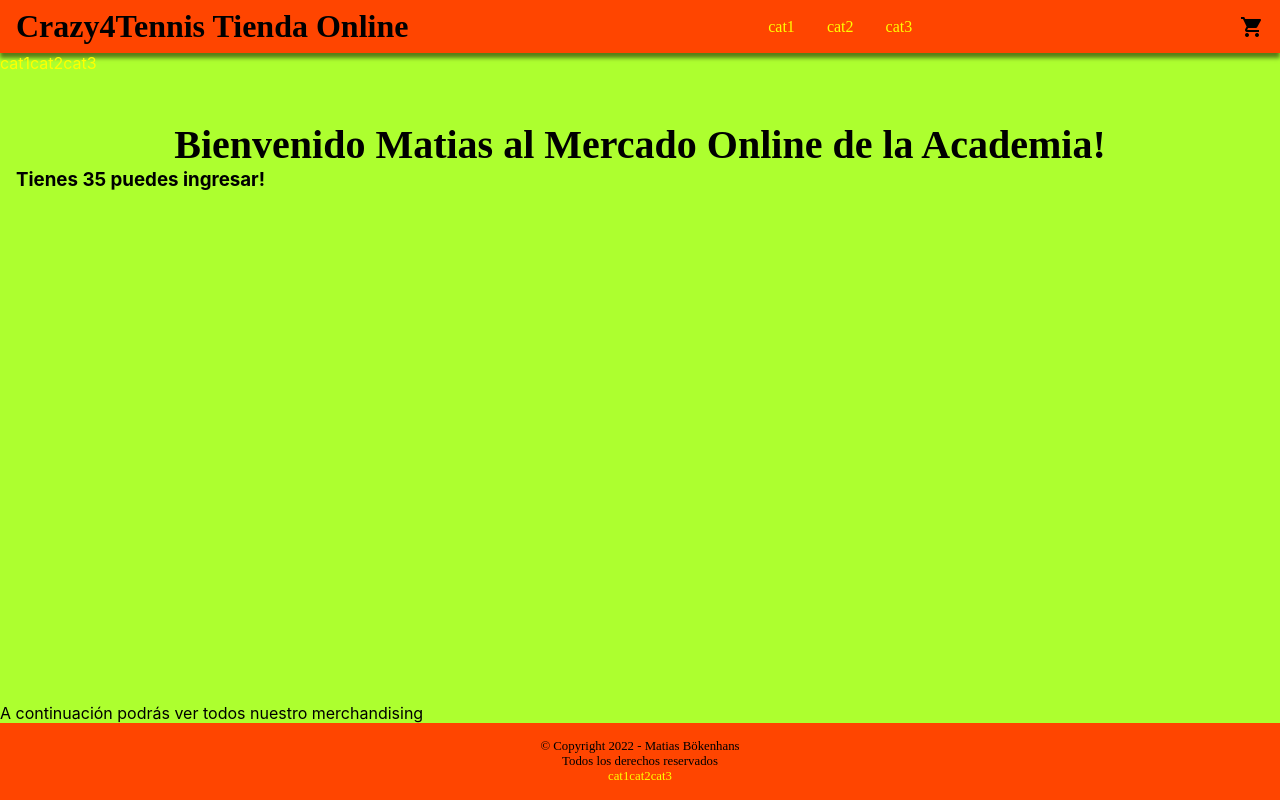
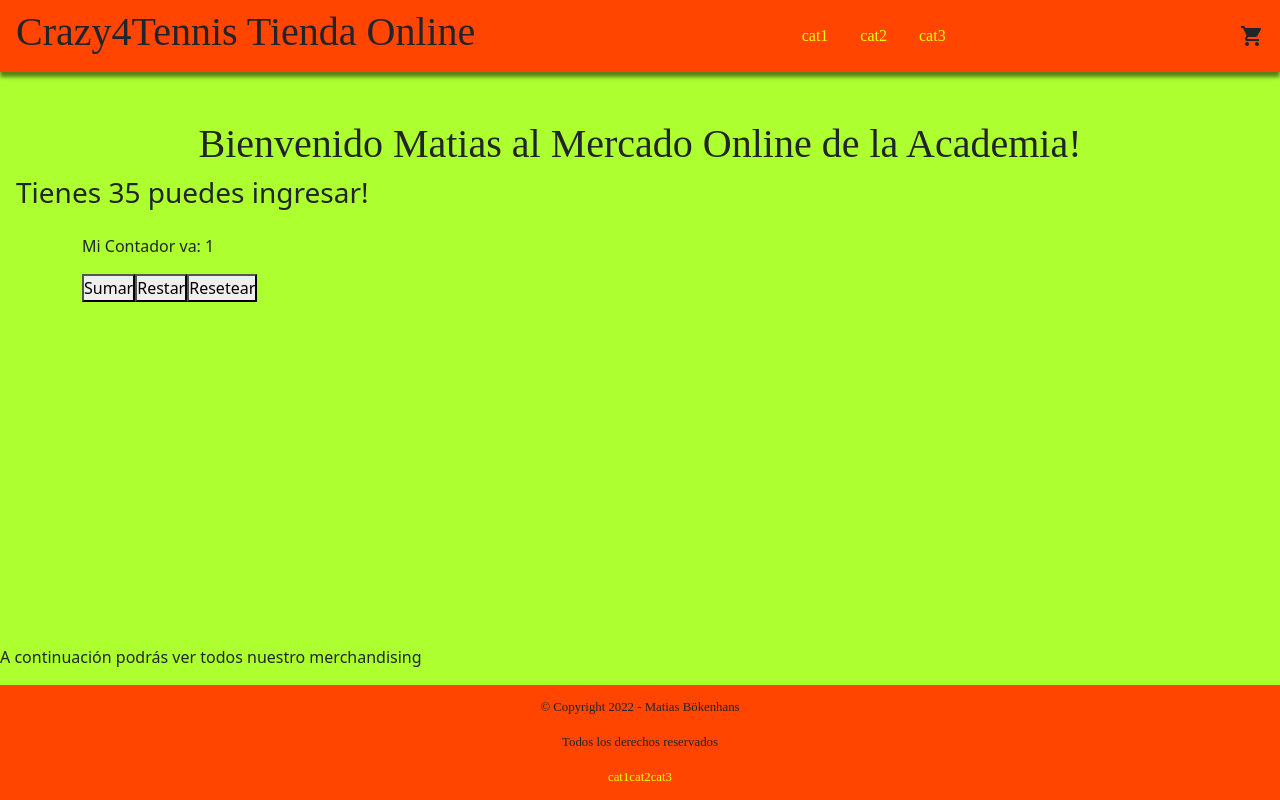
Before and after one commit to MatiasBok/Curso_ReactJS, a React (Create React App) app: page / in a window 1280 px wide. Built offline with nearby package versions, Linux system fonts and the light colour scheme; a web font is replaced by a local one.

Commit message:
Quinto Commit: Entrega del desafío; se agregó contador

```diff
--- a/package.json
+++ b/package.json
@@ -6,7 +6,9 @@
     "@testing-library/jest-dom": "^5.16.2",
     "@testing-library/react": "^12.1.2",
     "@testing-library/user-event": "^13.5.0",
+    "bootstrap": "^5.1.3",
     "react": "^17.0.2",
+    "react-bootstrap": "^2.1.2",
     "react-dom": "^17.0.2",
     "react-scripts": "5.0.0",
     "web-vitals": "^2.1.4"
--- a/public/index.html
+++ b/public/index.html
@@ -12,6 +12,11 @@
     <link rel="apple-touch-icon" href="%PUBLIC_URL%/logo192.png" />
     <link rel="manifest" href="%PUBLIC_URL%/manifest.json" />
     <link href="https://fonts.googleapis.com/icon?family=Material+Icons" rel="stylesheet">
+    <link
+    rel="stylesheet"
+    href="https://cdn.jsdelivr.net/npm/bootstrap@5.1.3/dist/css/bootstrap.min.css"
+    integrity="sha384-1BmE4kWBq78iYhFldvKuhfTAU6auU8tT94WrHftjDbrCEXSU1oBoqyl2QvZ6jIW3"
+    crossorigin="anonymous"/>
     <title>React App</title>
   </head>
   <body>
--- a/src/App.js
+++ b/src/App.js
@@ -1,15 +1,15 @@
-import Header from "./components/Header"
-import NavBar from "./components/NavBar"
-import ItemListContainer from "./components/ItemListContainer"
+import Header from "./components/Header";
+import NavBar from "./components/Nav";
+import ItemListContainer from "./components/ItemListContainer";
 import Footer from "./components/Footer";
-import Main from "./components/Main"
+import Main from "./components/Main";
+import 'bootstrap/dist/css/bootstrap.min.css';
 
 
 const App = () => {
   return (
     <>
     <Header />
-    <NavBar />
     <Main nombre="Matias" edad={35}/>
     <ItemListContainer />
     <Footer />
--- a/src/components/Footer.js
+++ b/src/components/Footer.js
@@ -1,12 +1,12 @@
 import React from 'react'
-import NavBar from './NavBar'
+import Nav from './Nav'
 
 const Footer = () => {
   return (
     <footer id="main-footer" classname="footer-black">
         <p>&copy; Copyright 2022 - Matias Bökenhans</p>
         <p>Todos los derechos reservados</p>
-        <NavBar />
+        <Nav />
     </footer>
   )
 }
--- a/src/components/Header.js
+++ b/src/components/Header.js
@@ -1,13 +1,13 @@
 import React from 'react'
-import NavBar from './NavBar'
+import Nav from './Nav'
 import CartWidget from './CartWidget'
 
 const Header = () => {
   return (
       <header id="layout-header" className="header">
               <h1 className="header__title">Crazy4Tennis Tienda Online</h1>
-              <NavBar />
-              <span class="material-icons">shopping_cart</span>
+              <Nav />
+              <CartWidget />
       </header>
   )
 }
--- /dev/null
+++ b/src/components/ItemCount.js
@@ -0,0 +1,34 @@
+import {Container} from 'react-bootstrap';
+import {useState} from 'react'
+
+const ItemCount = ({stock}) => {
+
+    let [estado,setEstado]=useState(1)
+
+    const handleSumar = () => {
+      if (estado < stock) {
+          setEstado(estado + 1);
+      }
+    }
+
+    const handleRestar = () => {
+        if (estado > 1) {
+            setEstado(estado - 1);
+        }
+    }
+
+    const handleResetear = () => {
+          setEstado(1);
+    }
+
+    return (
+        <Container as="main">
+            <p>Mi Contador va: {estado}</p>
+            <button onClick={handleSumar}>Sumar</button>
+            <button onClick={handleRestar}>Restar</button>
+            <button onClick={handleResetear}>Resetear</button>
+        </Container>
+    );
+}
+
+export default ItemCount
--- a/src/components/Main.js
+++ b/src/components/Main.js
@@ -1,13 +1,15 @@
 import React from 'react'
+import ItemCount from './ItemCount'
 
 const Main = ({nombre,edad}) => {
 
-    return(
+    return (
         <main>
             <h2>Bienvenido {nombre} al Mercado Online de la Academia!</h2>
             <h3>Tienes {edad} puedes ingresar! </h3>
+            <ItemCount stock={10} inicial={1}/>
         </main>
-    )
+    );
 }
 
 export default Main
--- a/src/components/NavBar.js
+++ b/src/components/Nav.js
@@ -1,6 +1,6 @@
 import React from 'react'
 
-const NavBar = () => {
+const Nav = () => {
     return (
         <nav className="nav">
                 <a href="#" className="nav__link">cat1</a>
@@ -10,4 +10,4 @@ const NavBar = () => {
     )
 }
 
-export default NavBar
+export default Nav
--- a/src/estilos.css
+++ b/src/estilos.css
@@ -52,10 +52,10 @@ main h2{
 
 #main-footer{
     background-color:orangered;
-    padding:1rem;
+    padding:0.8rem;
     font-family: 'Slackey', cursive;
     font-size: 0.8rem;
-    display:flex;
+    display: flex;
     flex-direction: column;
-    text-align: center;
+    align-items: center;
 }
--- a/src/index.js
+++ b/src/index.js
@@ -3,7 +3,8 @@ import ReactDOM from 'react-dom';
 import './index.css';
 import App from './App';
 import reportWebVitals from './reportWebVitals';
-import "./estilos.css"
+import "./estilos.css";
+import 'bootstrap/dist/css/bootstrap.min.css';
 
 ReactDOM.render(
   <React.StrictMode>
```
Also changed, not shown: 1 other file (tests, documents, lock files or other folders).
